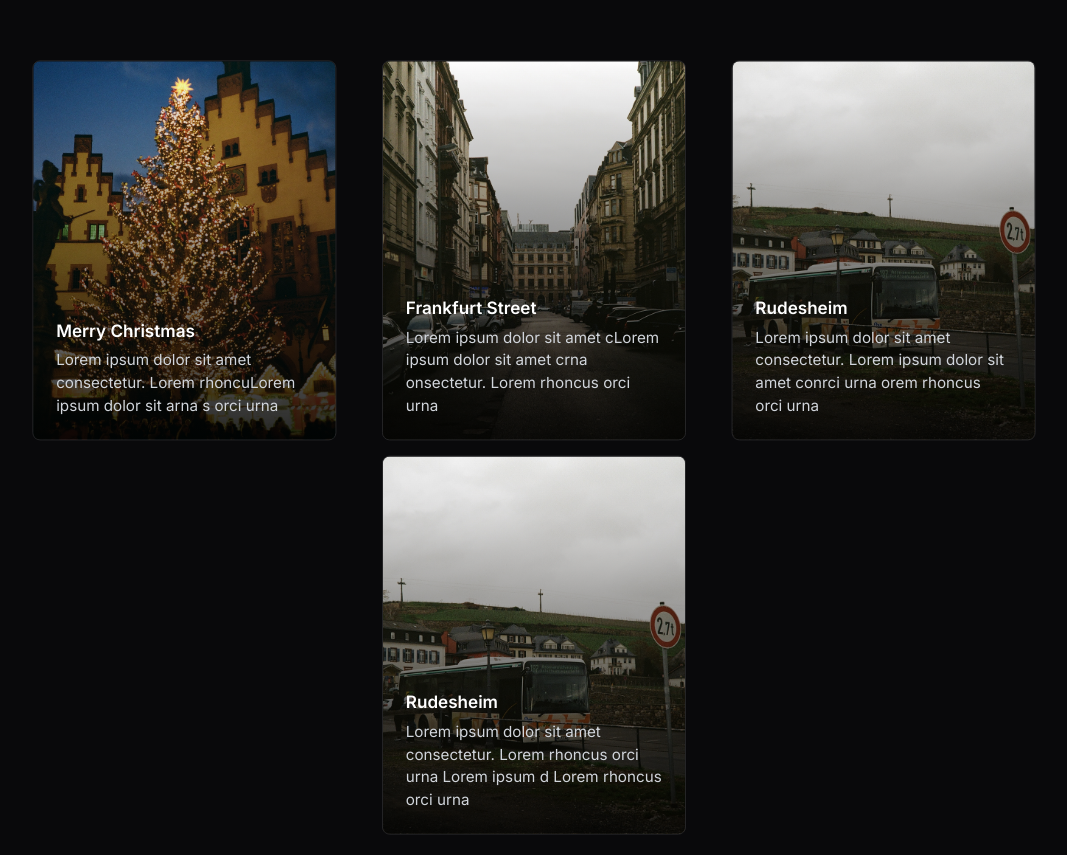
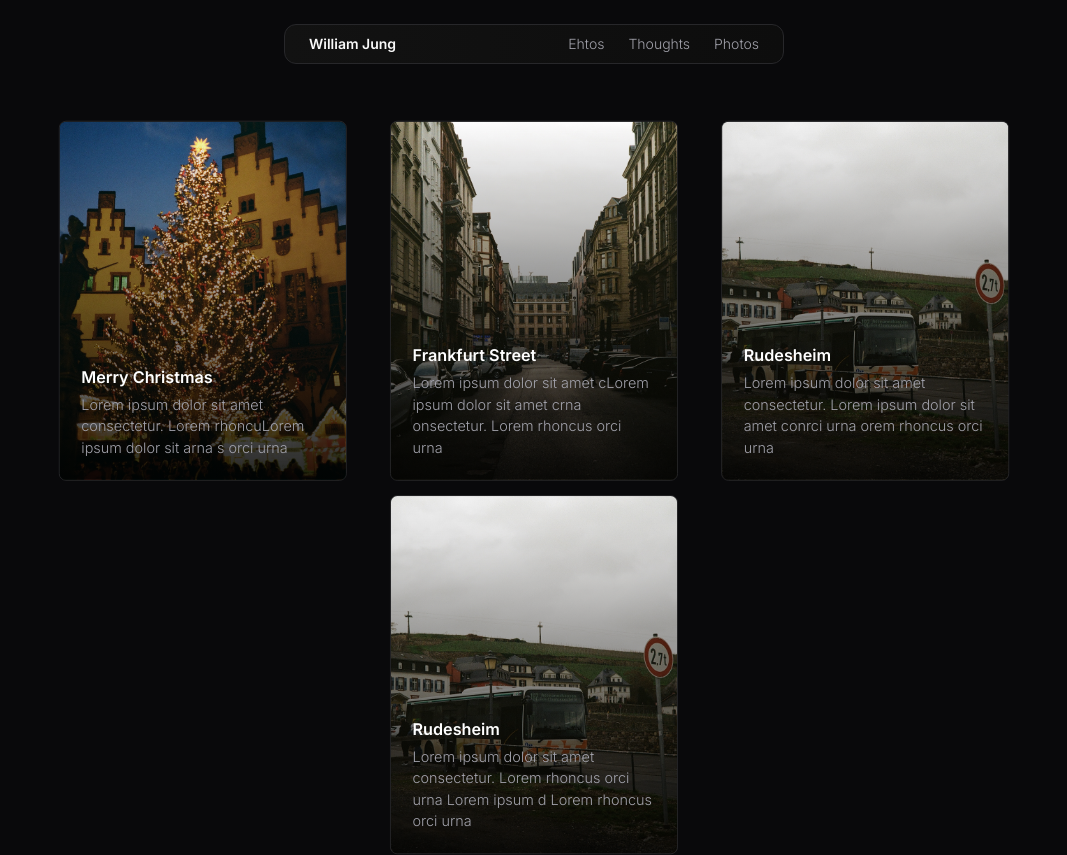
Before and after one commit to minkyojung/williamjung, a Next.js app: page / in a window 1280 px wide. Shown: the top 855 px of the page, without its empty margins (106-1173 px from the left). Built offline with nearby package versions, Linux system fonts and the light colour scheme.

Commit message:
add fancy header

```diff
--- a/src/app/page.tsx
+++ b/src/app/page.tsx
@@ -1,10 +1,12 @@
 import ImgCard from "@/components/ui/imgcard";
 import BlogPostItem from "@/components/ui/blogpost"; // Import the BlogPostItem component
+import Navbar from "@/components/ui/navbar";
 
 export default function Home() {
   return (
     <main className="flex flex-col items-center mt-6 w-full">
-      <div className="flex flex-row justify-center min-w-[1000px] my-4 flex-wrap scale-95 gap-4">
+      <Navbar />
+      <div className="flex flex-row justify-center min-w-[1000px] my-4 flex-wrap scale-90 gap-4">
       <ImgCard
         src="/christmas.jpg"
         title="Merry Christmas"
--- a/src/components/ui/imgcard.tsx
+++ b/src/components/ui/imgcard.tsx
@@ -21,7 +21,7 @@ const ImgCard: React.FC<ImgCardProps> = ({ src, title, subtitle, className, url}
         <div style={{ background: 'linear-gradient(to top, rgba(0, 0, 0, 0.85), rgba(0, 0, 0, 0))' }} className="absolute inset-0" />
         <div className="absolute bottom-0 left-0 p-6 text-white">
           <h4 className="text-lg font-semibold">{title}</h4>
-          <h5 className="text-base text-gray-300 font-regular mt-1">{subtitle}</h5>
+          <h5 className="text-base text-zinc-400 font-light mt-1">{subtitle}</h5>
         </div>
       </div>
     </a>
--- a/src/components/ui/navbar.tsx
+++ b/src/components/ui/navbar.tsx
@@ -27,26 +27,25 @@ const MountainIcon: FC<SVGProps<SVGSVGElement>> = (props) => {
 };
 
 // 메인 컴포넌트의 정의 및 타입 안정성 추가
-const Component: FC = () => {
+const Navbar: FC = () => {
   return (
-    <header className="flex items-center justify-between h-16 px-4 md:px-6 border-b backdrop-blur-md bg-white/80 dark:bg-gray-950/80 w-[850px] mx-auto rounded-lg">
+    <header className="flex items-center justify-between h-10 px-4 md:px-6 border bg-gradient-to-r from-[#121212] to-[#0D0D0D] w-[500px] mx-auto rounded-xl">
       <Link className="flex items-center gap-2" href="#">
-        <MountainIcon className="w-6 h-6" />
-        <span className="text-lg font-semibold">Acme SaaS</span>
+        <span className="text-sm font-semibold">William Jung</span>
       </Link>
       <nav className="hidden md:flex items-center gap-6">
-        <Link className="text-sm font-medium hover:underline" href="#">
-          Dashboard
+        <Link className="text-sm font-light text-zinc-400 hover:text-white transition-colors duration-300" href="#">
+          Ehtos
         </Link>
-        <Link className="text-sm font-medium hover:underline" href="#">
-          Features
+        <Link className="text-sm font-light text-zinc-400 hover:text-white transition-colors duration-300" href="#">
+          Thoughts
         </Link>
-        <Link className="text-sm font-medium hover:underline" href="#">
-          Pricing
+        <Link className="text-sm font-light text-zinc-400 hover:text-white transition-colors duration-300" href="#">
+          Photos
         </Link>
       </nav>
     </header>
   );
 };
 
-export default Component;
+export default Navbar;
```
